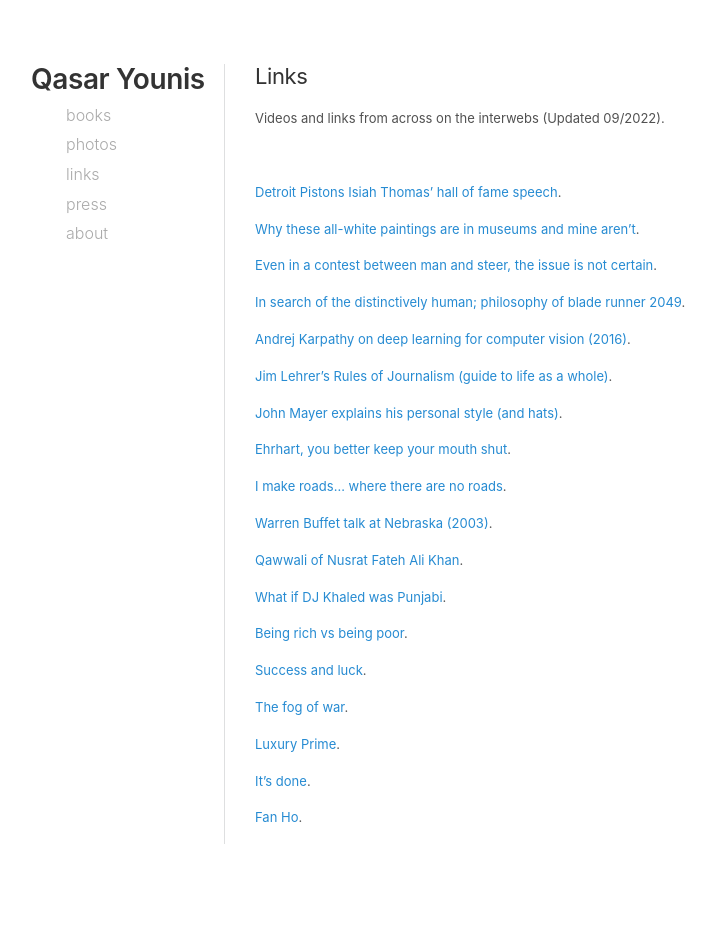
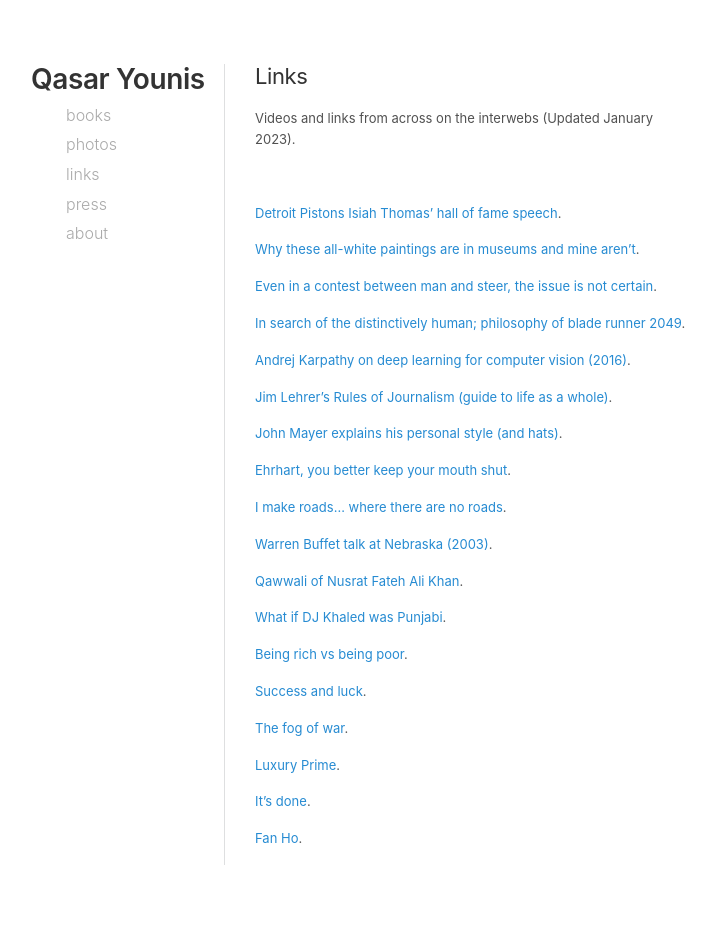
Before and after one commit to qasar/qasar.github.io, a Jekyll site: the page built from links.md, in a window 1280 px wide. Shown: the whole page, without its empty margins (35-751 px from the left). Built offline with Jekyll 4.4.1, drawn with Linux system fonts in a browser that asks for light colours; before the commit the page ends 908 px from its top, so only the background shows below that.

Commit message:
Update links.md

```diff
--- a/links.md
+++ b/links.md
@@ -3,7 +3,7 @@ title: Links
 permalink: /links/
 ---
 
-Videos and links from across on the interwebs (Updated 09/2022).
+Videos and links from across on the interwebs (Updated January 2023).
 
 <p>&nbsp;</p>
 
```
